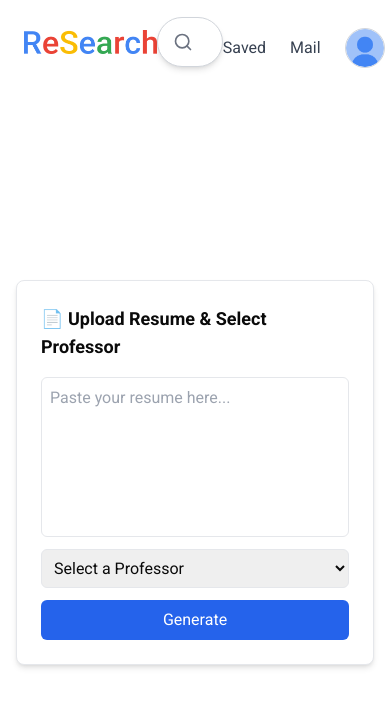
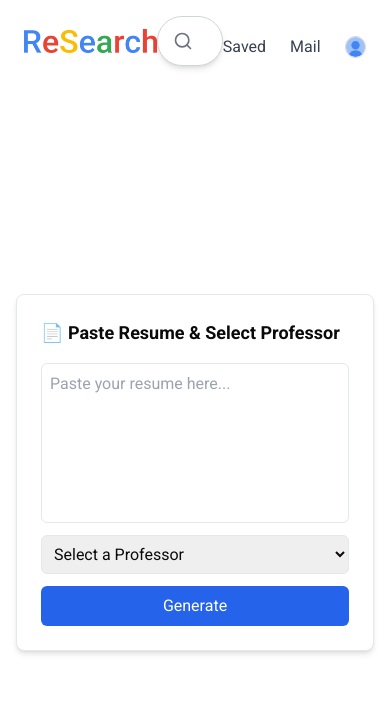
Before and after one commit to researph/ReSearch, a Next.js app in the folder research/: page /mail in a window 390 px wide. Shown: the top 706 px of the page. Built offline with nearby package versions, Linux system fonts and the light colour scheme.

Commit message:
final changes

```diff
--- a/research/app/components/NavBar.tsx
+++ b/research/app/components/NavBar.tsx
@@ -44,6 +44,11 @@ export default function NavBar({ query, setQuery }: NavBarProps) {
           Mail
         </Link>
 
+        <Link
+          href="https://github.com/researph/ReSearch/graphs/contributors"
+          target="_blank"
+          rel="noopener noreferrer"
+        >
         <Image
           src="/assets/pic-placeholder-lg.png"
           alt="User Profile"
@@ -51,6 +56,8 @@ export default function NavBar({ query, setQuery }: NavBarProps) {
           height={40}
           className="rounded-full border border-gray-300 cursor-pointer"
         />
+        </Link>
+
       </div>
     </nav>
   );
--- a/research/app/mail/page.tsx
+++ b/research/app/mail/page.tsx
@@ -61,7 +61,7 @@ export default function LetterPage() {
       <div className="flex flex-col items-center justify-center flex-grow px-4 space-y-6 mt-[100px]">
         {/* Input Form Card */}
         <div className="bg-white p-6 rounded-lg shadow-md w-full max-w-xl flex flex-col space-y-4 border">
-          <h2 className="text-lg font-bold">📄 Upload Resume & Select Professor</h2>
+          <h2 className="text-lg font-bold">📄 Paste Resume & Select Professor</h2>
 
           <form onSubmit={handleSubmit(onSubmit)} className="flex flex-col space-y-3">
             <textarea
--- a/research/app/professors/page.tsx
+++ b/research/app/professors/page.tsx
@@ -1,7 +1,7 @@
 "use client";
 
 import { useState, useEffect } from "react";
-import { useSearchParams } from "next/navigation"; // ✅ Import this!
+import { useRouter, useSearchParams } from "next/navigation"; // ✅ Get query from URL
 import NavBar from "../components/NavBar";
 import Card from "../components/Card";
 import "../globals.css";
@@ -19,12 +19,13 @@ interface Professor {
 }
 
 export default function Professors() {
+  const searchParams = useSearchParams(); // ✅ Get query from URL
+  const router = useRouter();
+  const initialQuery = searchParams.get("query") || ""; // ✅ Start with URL query
+  const [query, setQuery] = useState<string>(initialQuery); // ✅ Use local state for query
   const [professors, setProfessors] = useState<Professor[]>([]);
   const [loading, setLoading] = useState(true);
   const [error, setError] = useState<string | null>(null);
-
-  const searchParams = useSearchParams(); // ✅ Get query from URL
-  const query = searchParams.get("query") || ""; // ✅ Extract query
 
   useEffect(() => {
     const fetchProfessors = async () => {
@@ -45,21 +46,22 @@ export default function Professors() {
     fetchProfessors();
   }, []);
 
-  // ✅ Filter professors based on the search query from URL
+  // ✅ Ensure filtering works correctly for multiple search terms
   const filteredProfessors = professors.filter((professor) => {
-    const searchTerms = query.toLowerCase().split(" ");
-
-    return searchTerms.every((term) =>
-      Object.values(professor).some(
-        (value) =>
-          typeof value === "string" && value.toLowerCase().includes(term)
-      )
+    const lowerQuery = query.toLowerCase().split(" "); // ✅ Split multiple terms
+    return lowerQuery.every(
+      (term) =>
+        professor.name.toLowerCase().includes(term) ||
+        professor.department.toLowerCase().includes(term) ||
+        professor.school.toLowerCase().includes(term) ||
+        (professor.research_areas && professor.research_areas.toLowerCase().includes(term))
     );
   });
 
   return (
     <div className="min-h-screen flex flex-col overflow-auto">
-      <NavBar query={query} setQuery={() => {}} /> {/* Disable direct query state update */}
+      {/* ✅ Pass query state to NavBar */}
+      <NavBar query={query} setQuery={setQuery} />
 
       {/* Loading State */}
       {loading && (
@@ -77,11 +79,13 @@ export default function Professors() {
 
       {/* Professors Grid */}
       {!loading && !error && (
-        <div className="flex-grow mt-[125px] pb-8 px-4 overflow-auto flex justify-center">
-          <div className="grid grid-cols-1 sm:grid-cols-2 md:grid-cols-3 gap-6 w-full max-w-5xl auto-rows-min">
-            {filteredProfessors.map((professor) => (
-              <Card key={professor.id} {...professor} />
-            ))}
+        <div className="mt-[125px] pb-8 px-4 overflow-auto flex justify-center">
+          <div className="grid grid-cols-1 sm:grid-cols-2 md:grid-cols-3 gap-6 w-full max-w-5xl">
+            {filteredProfessors.length > 0 ? (
+              filteredProfessors.map((professor) => <Card key={professor.id} {...professor} />)
+            ) : (
+              <p className="text-gray-500 text-lg">No results found for "{query}"</p>
+            )}
           </div>
         </div>
       )}
```
